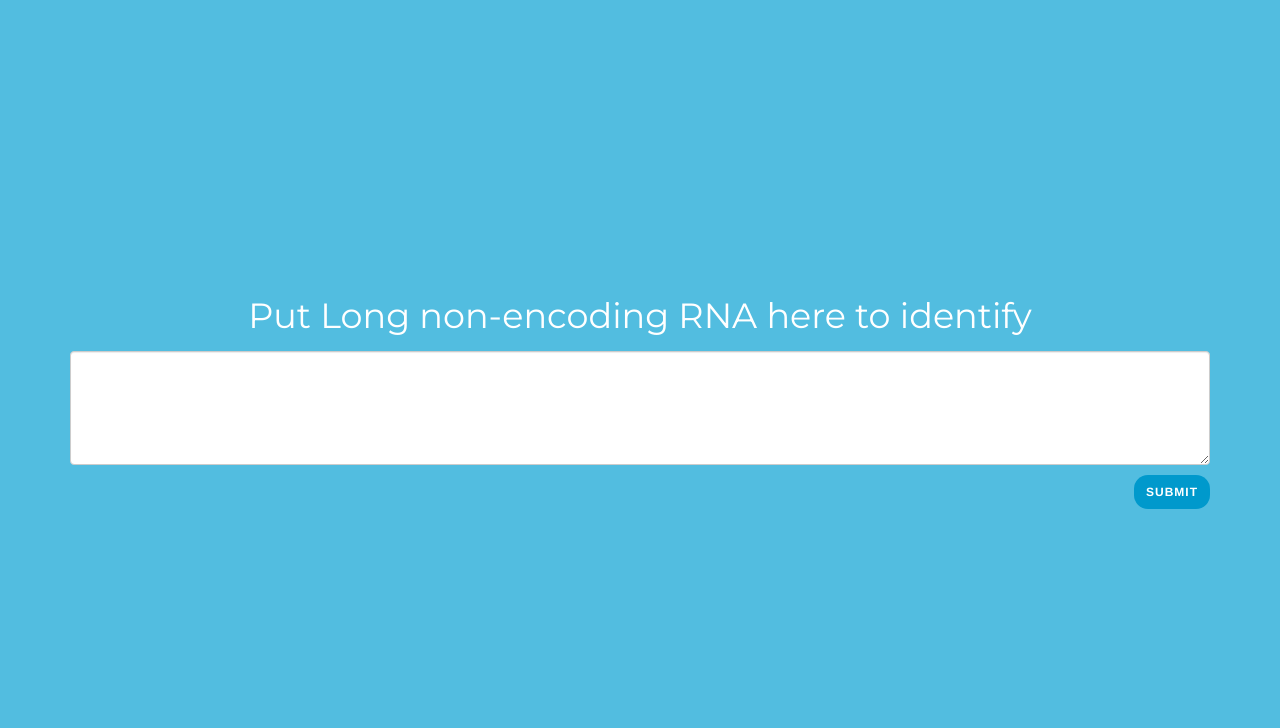
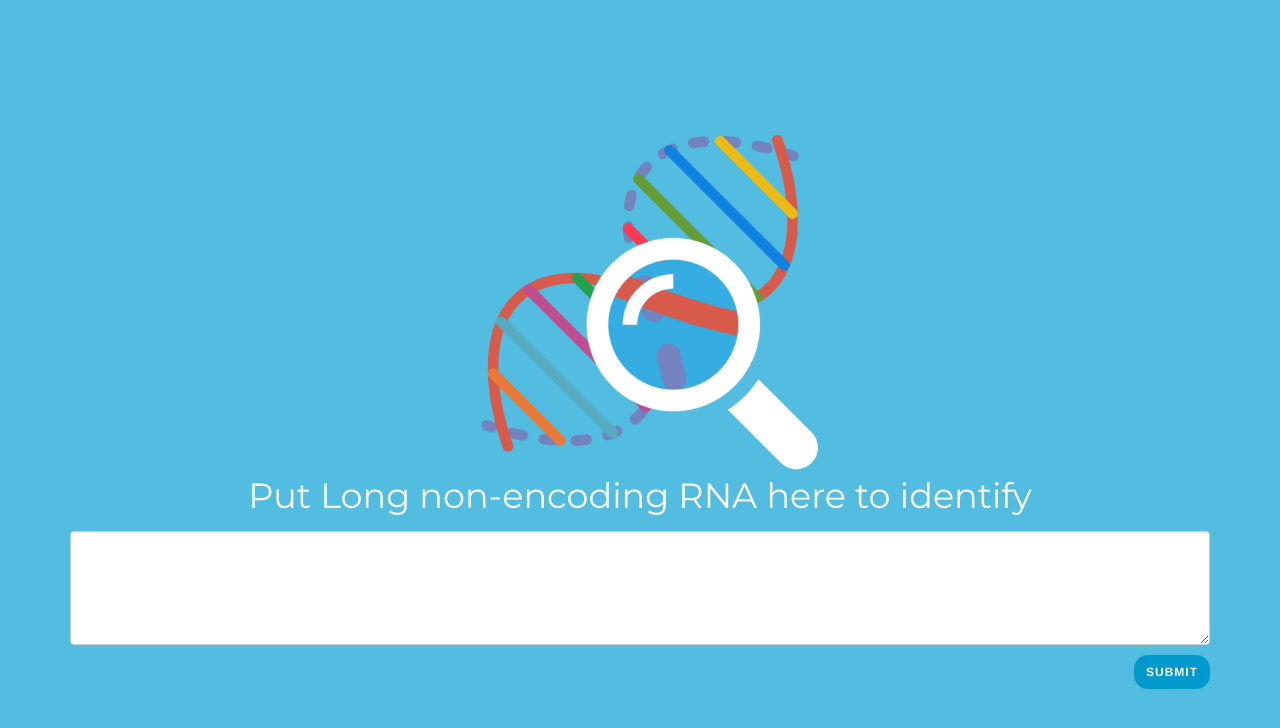
Before and after one commit to ipat/lncRNA-Classification, a Django app: page / in a window 1280 px wide. Shown: the top 728 px of the page. Run offline with Django 3.2, Linux system fonts and the light colour scheme; some libraries are stand-ins or nearby versions.

Commit message:
add logo to home page

```diff
--- a/bio_web/bio_web/static/css/bio_web.css
+++ b/bio_web/bio_web/static/css/bio_web.css
@@ -29,3 +29,7 @@ html, body {
     text-align: center;
     font-size: 3.5rem;
 }
+
+#logo {
+    width: 100%;
+}
--- a/bio_web/bio_web/templates/home.html
+++ b/bio_web/bio_web/templates/home.html
@@ -23,6 +23,11 @@
 				<form method="post" action="/">
 					{% csrf_token %}
 					<div class="row">
+						<div class="col-md-4 col-md-offset-4">
+							<img src="{% static 'images/logo.png' %}" id="logo">
+						</div>
+					</div>
+					<div class="row">
 						<p id="over-form-text">Put Long non-encoding RNA here to identify</p>
 					</div>
 					<div class="row">
--- a/bio_web/bio_web/templates/result.html
+++ b/bio_web/bio_web/templates/result.html
@@ -26,6 +26,12 @@
 					<div class="row">
 						<p id="over-form-text">{{ result }}</p>
 					</div>
+					<div class="im-centered">
+						<div class="row">
+							<a href="/" class="btn btn-primary btn-sm round" id="submit-btn">Back</a>
+							<a href="http://rfam.xfam.org/family/{{result}}" class="btn btn-success btn-sm round" id="submit-btn">View More Info</a>
+						</div>
+					</div>
 			</div>
 		</div>
 	</div>
```
Also changed, not shown: 11 other files.
